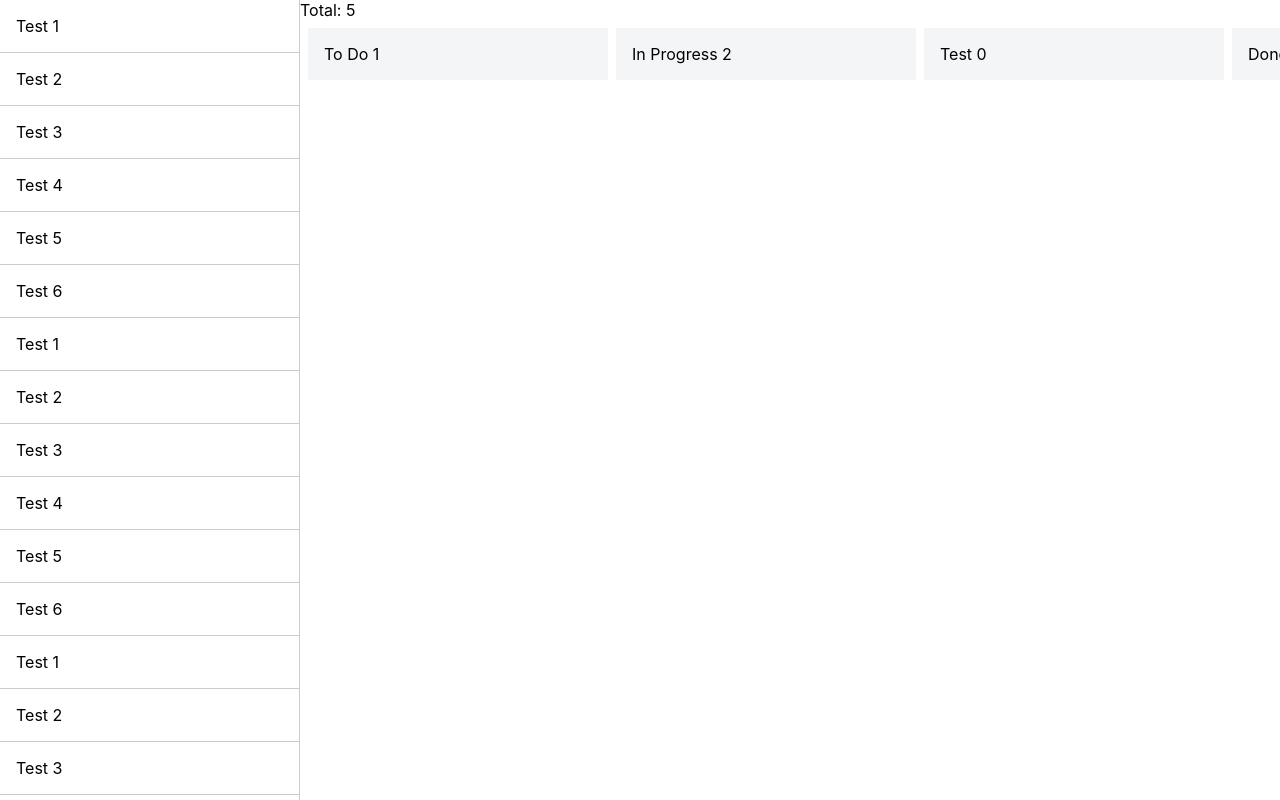
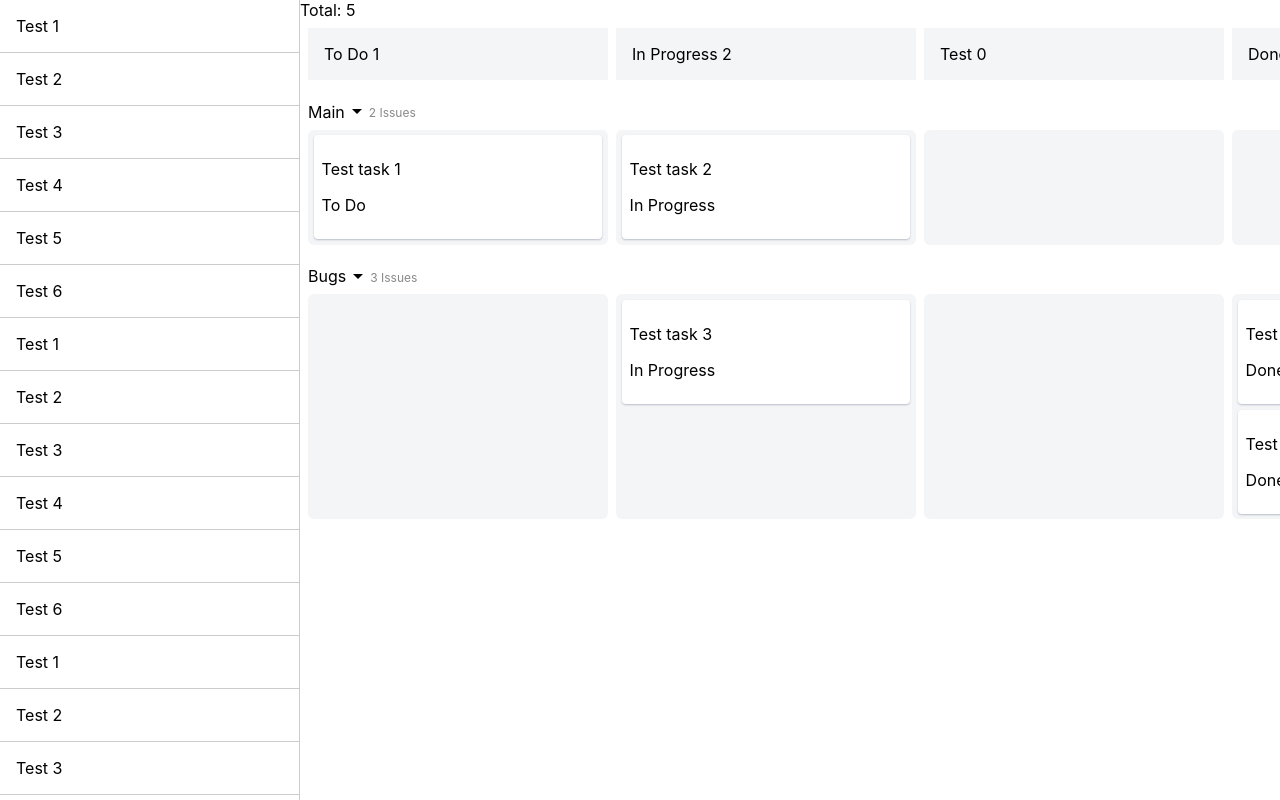
Before and after one commit to alex-faryna/react-task-manager, a React (Create React App) app: page / in a window 1280 px wide. Shown: the top 800 px of the page. Built offline with nearby package versions, Linux system fonts and the light colour scheme.

Commit message:
fixed sprint view with new model type

```diff
--- a/src/pages/sprint-view/sprint-view.tsx
+++ b/src/pages/sprint-view/sprint-view.tsx
@@ -37,10 +37,11 @@ function SprintStatusHeader({ statuses, tasks = [] }: { statuses: Status[], task
     </div>
 }
 
-/*
 function SprintEpic({ epic, statuses, tasks = [] }: { epic: Epic, statuses: Status[], tasks?: TasksInEpic }) {
     const [expanded, setExpanded] = useState(true);
     const toggle = () => setExpanded(!expanded);
+
+    const total = Object.values(tasks).flat() || [];
 
     return <section className='sprint-epic-view'>
         <div className='row pointer' onClick={toggle}>
@@ -49,7 +50,7 @@ function SprintEpic({ epic, statuses, tasks = [] }: { epic: Epic, statuses: Stat
                 <ArrowDropDownIcon></ArrowDropDownIcon>
             </div>
             <span className='sprint-epic-issues-count'>
-                { tasks.length } Issues
+                { total.length } Issues
             </span>
         </div>
         <Collapse in={expanded} timeout="auto" unmountOnExit>
@@ -61,7 +62,7 @@ function SprintEpic({ epic, statuses, tasks = [] }: { epic: Epic, statuses: Stat
                                 <div {...droppableProvided.droppableProps}
                                      ref={droppableProvided.innerRef}
                                      className='sprint-epic-task-placeholder radius-6 column-stretch'>
-                                    { tasks.filter(task => task.status === status.id).map((task, index) =>
+                                    { (tasks[status.id] || []).map((task, index) =>
                                         <Draggable key={task.id} draggableId={`draggable-${task.id}`} index={index}>
                                             {
                                                 (draggableProvided, snapshot) =>
@@ -70,7 +71,7 @@ function SprintEpic({ epic, statuses, tasks = [] }: { epic: Epic, statuses: Stat
                                                          {...draggableProvided.dragHandleProps}
                                                          className='task-card'>
                                                         <p>{ task.title }</p>
-                                                        <p>{ statuses.find(status => status.id === task.status)?.label || 'No status' }</p>
+                                                        <p>{ statuses.find(s => status.id === s.id)?.label || 'No status' }</p>
                                                     </div>
                                             }
                                         </Draggable>
@@ -83,8 +84,6 @@ function SprintEpic({ epic, statuses, tasks = [] }: { epic: Epic, statuses: Stat
         </Collapse>
     </section>
 }
-
-*/
 
 
 // mb just id of sprint here needed idk
@@ -121,11 +120,11 @@ function SprintView({ sprint = { id: 0, tasks: {} }, epics, statuses }: { sprint
         <DragDropContext onDragEnd={dragEnd}>
             <main className='sprint-view'>
                 { <SprintStatusHeader statuses={statuses} tasks={sprint.tasks}></SprintStatusHeader> }
-                { /* epics.map(epic => <SprintEpic key={epic.id}
+                { epics.map(epic => <SprintEpic key={epic.id}
                                                 epic={epic}
                                                 tasks={sprint.tasks?.[epic.id]}
-                                                statuses={statuses}></SprintEpic>) */}
-
+                                                statuses={statuses}></SprintEpic>)
+                }
             </main>
         </DragDropContext>
     </div>
```
